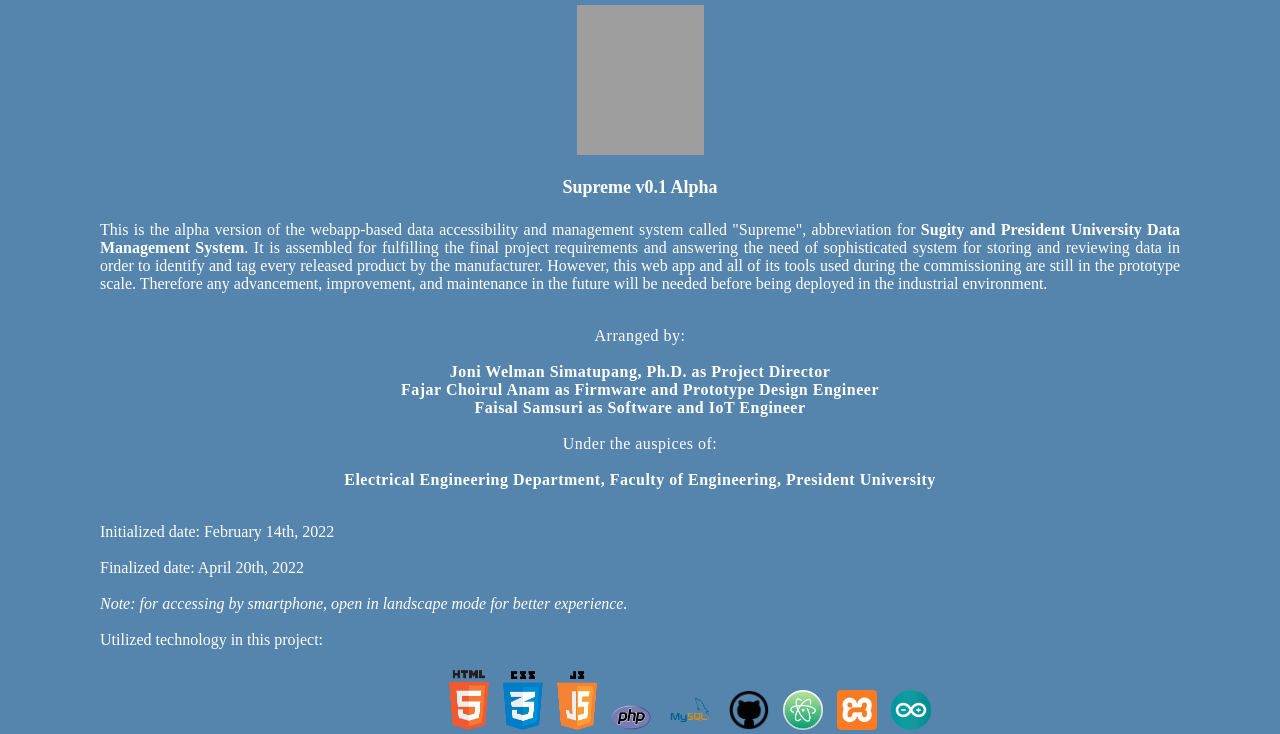
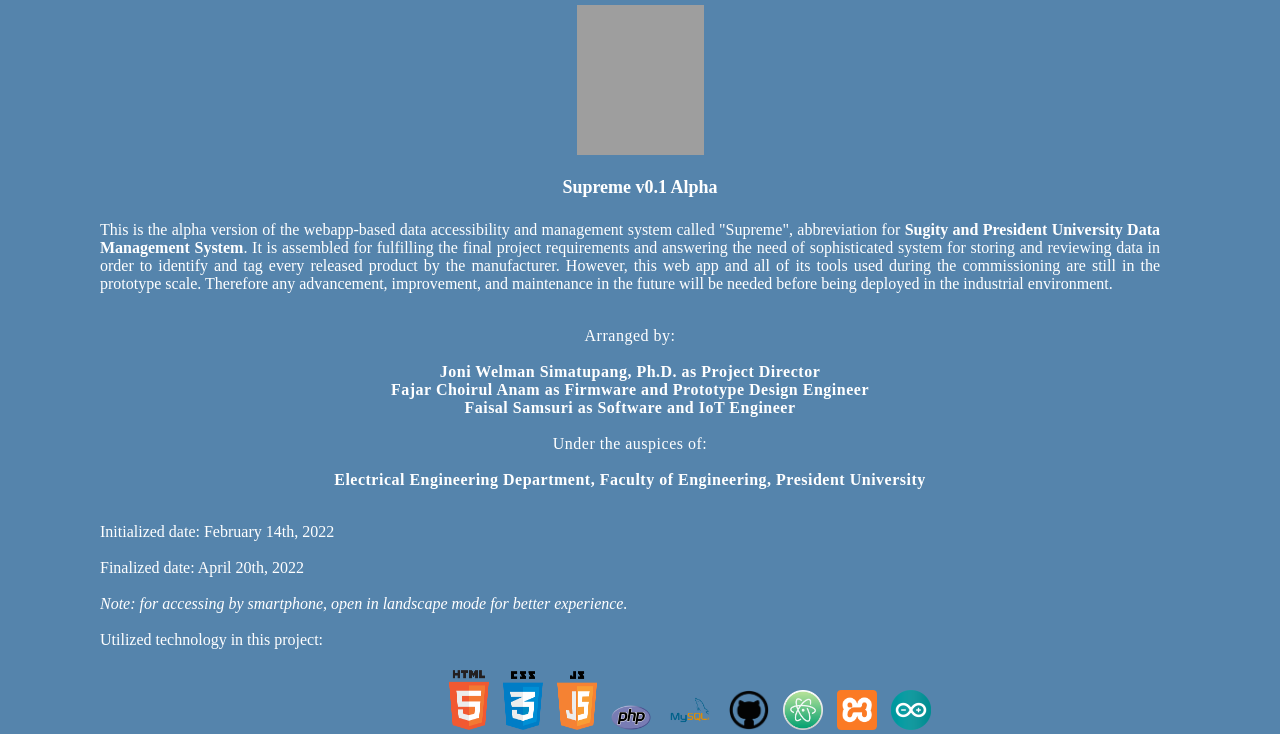
Before and after one commit to faisalsyamsuri13/supremeproject, a PHP site: page /about.html in a window 1280 px wide. Shown: the top 734 px of the page. Run offline with PHP 8.4, Linux system fonts and the light colour scheme; grey boxes are pictures that could not be loaded.

Commit message:
Update indexstyle.css

```diff
--- a/assets/css/indexstyle.css
+++ b/assets/css/indexstyle.css
@@ -19,7 +19,7 @@ p.title {
   font-weight: bold;
 }
 p.about, p.team {
-  margin-right: 100px;
+  margin-right: 120px;
 }
 p.about {
   text-align: justify;
```
